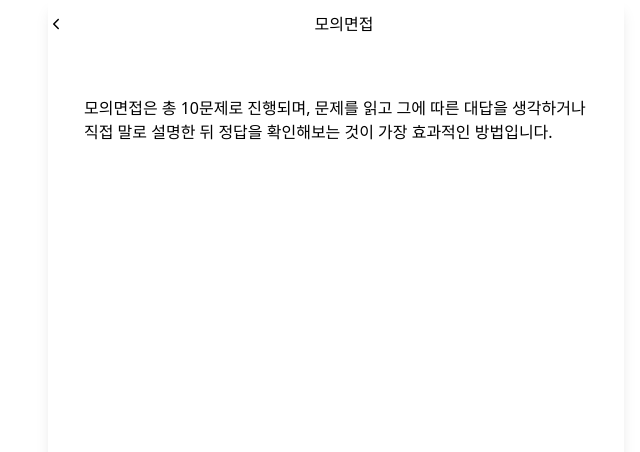
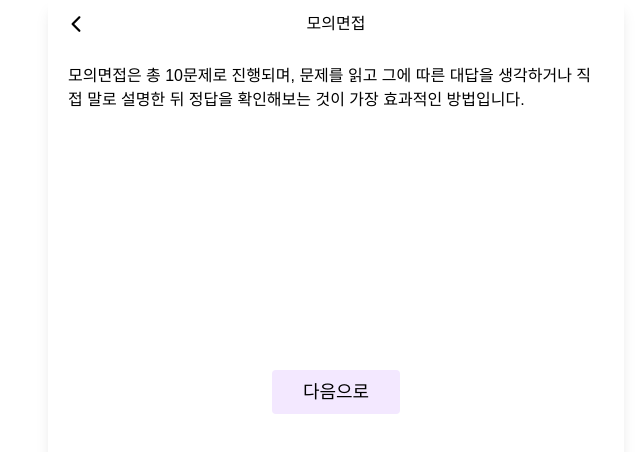
Before and after one commit to JhsK/frontend-interview-app, a React (Create React App) app: page /mockinfo in a window 1280 px wide. Shown: the top 452 px of the page, without its empty margins (304-944 px from the left). Built offline with nearby package versions, Linux system fonts and the light colour scheme.

Commit message:
모의면접 안내 페이지 작성

```diff
--- /dev/null
+++ b/src/components/Button.tsx
@@ -0,0 +1,10 @@
+import React from 'react';
+
+interface ButtonProps {
+  color: string;
+  children: any;
+}
+
+export default function Button({ color, children }: ButtonProps) {
+  return <button className={`text-lg w-32 cursor-pointer rounded py-2 px-4 mb-4 ${color}`}>{children}</button>;
+}
--- a/src/components/Layout.tsx
+++ b/src/components/Layout.tsx
@@ -11,7 +11,7 @@ function Layout({ children = null, noNav = false, title = '' }: any) {
     <div>
       <div className="bg-white top-0 left-0 w-full min-h-screen relative md:mx-auto md:max-w-xl shadow-lg">
         {!noNav && <Nav title={title} />}
-        <div className="py-8 px-5 h-full">{children}</div>
+        <div className="py-4 px-5 h-full">{children}</div>
       </div>
     </div>
   );
--- a/src/components/Nav.tsx
+++ b/src/components/Nav.tsx
@@ -1,13 +1,20 @@
 import React from 'react';
 import { IoIosArrowBack } from 'react-icons/io';
+import { useNavigate } from 'react-router-dom';
 
-function Nav({ title = '' }) {
+interface NavProps {
+  title: string;
+}
+
+function Nav({ title = '' }: NavProps) {
+  const navigate = useNavigate();
+
   return (
     <div className="w-full top-0 sticky bg-white z-20">
-      <div className="w-full flex items-center justify-between h-12">
-        <IoIosArrowBack />
+      <div className="w-full flex items-center justify-between h-12 px-4">
+        <IoIosArrowBack onClick={() => navigate(-1)} size="1.5rem" />
         <h1>{title}</h1>
-        <span className="invisible" />
+        <IoIosArrowBack className="invisible" size="1.5rem" />
       </div>
     </div>
   );
--- a/src/pages/Home.tsx
+++ b/src/pages/Home.tsx
@@ -12,9 +12,9 @@ function Home() {
           <span>면접 질문에 답을 해보자</span>
         </div>
         <span className="text-4xl font-bold mb-8">프터뷰</span>
-        <button className="text-lg w-32 cursor-pointer rounded bg-gray-200 py-2 px-4 mb-4">
-          <Link to="/mockinfo">모의면접</Link>
-        </button>
+        <Link to="/mockinfo">
+          <button className="text-lg w-32 cursor-pointer rounded bg-gray-200 py-2 px-4 mb-4">모의면접</button>
+        </Link>
         <button className="text-lg w-32 cursor-pointer rounded bg-gray-200 py-2 px-4">주제별</button>
       </div>
       <span className="absolute bottom-4 text-center opacity-20">버그 신고 및 문의 - qwe6293@nate.com</span>
--- a/src/pages/MockInfo.tsx
+++ b/src/pages/MockInfo.tsx
@@ -1,12 +1,19 @@
 import React from 'react';
+import { Link } from 'react-router-dom';
+import Button from 'src/components/Button';
 import Layout from 'src/components/Layout';
 
 function MockInfo() {
   return (
     <Layout title="모의면접">
-      <div className="p-4">
+      <div>
         모의면접은 총 10문제로 진행되며, 문제를 읽고 그에 따른 대답을 생각하거나 직접 말로 설명한 뒤 정답을 확인해보는
         것이 가장 효과적인 방법입니다.
+      </div>
+      <div className="absolute inset-0 h-full w-full flex items-center justify-center flex-col">
+        <Link to="/mock/interview">
+          <Button color="bg-purple-100">다음으로</Button>
+        </Link>
       </div>
     </Layout>
   );
--- a/src/style.css
+++ b/src/style.css
@@ -1,3 +1,8 @@
 @tailwind base;
 @tailwind components;
 @tailwind utilities;
+
+body {
+    font-family: 'Apple SD Gothic Neo', 'Noto Sans KR', NanumSquare, notokr, 'Nanum Gothic', 'Malgun Gothic',
+      sans-serif;
+  }
```
